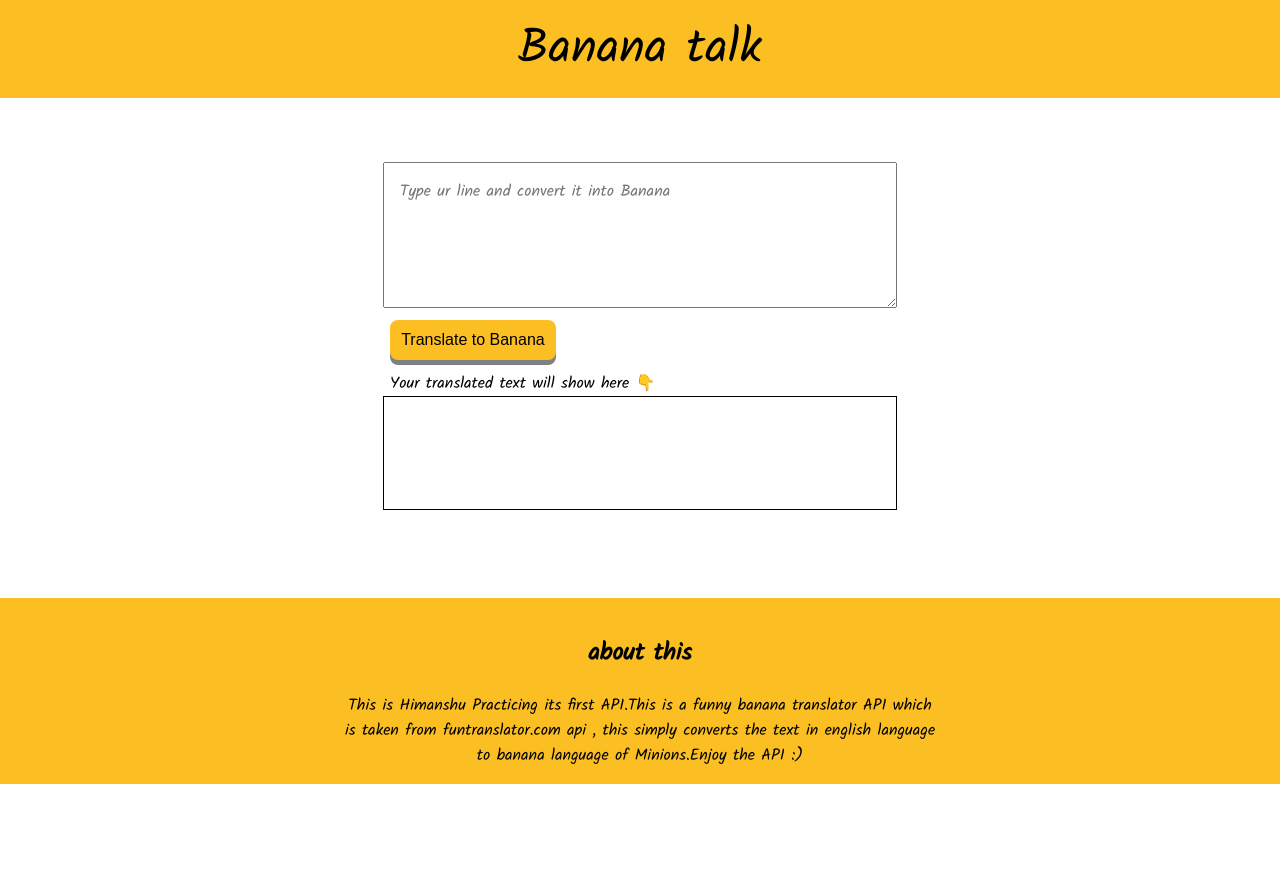
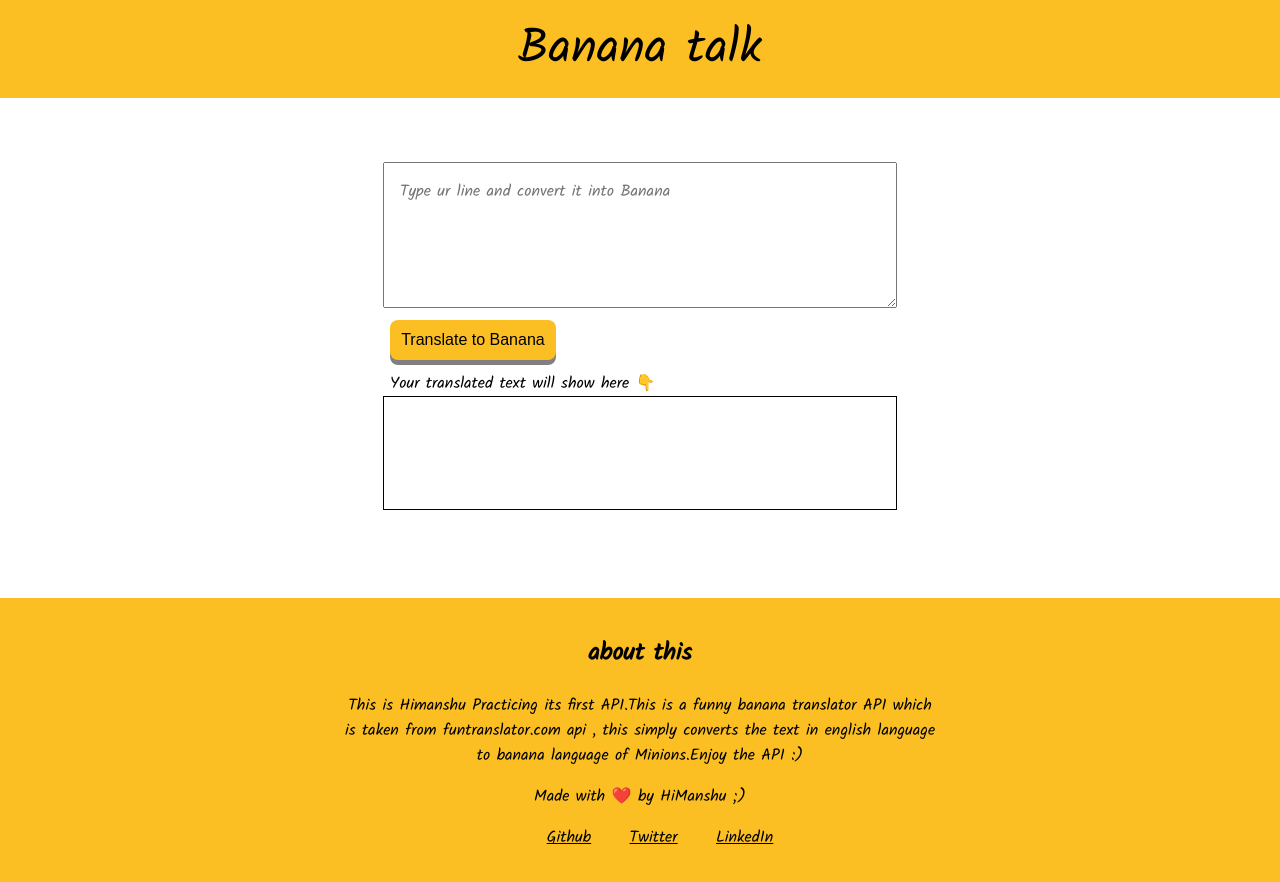
Before and after one commit to 05him/Lesson-Four, a plain HTML site: page index.html in a window 1280 px wide. Before the commit the page ends 800 px from the top, so only its background shows below. Drawn offline with Linux system fonts and the light colour scheme.

Commit message:
updated footer

```diff
--- a/index.html
+++ b/index.html
@@ -1,48 +1,42 @@
 <!DOCTYPE html>
 <html lang="en">
-
   <head>
-    <meta charset="UTF-8">
-    <meta name="viewport" content="width=device-width, initial-scale=1.0">
+    <meta charset="UTF-8" />
+    <meta name="viewport" content="width=device-width, initial-scale=1.0" />
     <title>Banana Talk</title>
-
   </head>
 
   <body>
     <style>
-        @import url('https://fonts.googleapis.com/css2?family=Kalam&display=swap');
+      @import url("https://fonts.googleapis.com/css2?family=Kalam&display=swap");
 
       :root {
-            --primary-color: #FBBF24;
+        --primary-color: #fbbf24;
       }
 
       body {
         margin: 0%;
-            font-family: 'Kalam', cursive;
-
-
+        font-family: "Kalam", cursive;
       }
 
       button {
         padding: 0.7rem;
         border-radius: 0.5rem;
-            border:none;
+        border: none;
         margin-top: 0.7rem;
         margin-bottom: 0.7rem;
         text-align: center;
         background-color: var(--primary-color);
         font-size: medium;
-            cursor:pointer;
-            box-shadow:0rem 5px gray;
-
+        cursor: pointer;
+        box-shadow: 0rem 5px gray;
       }
-        button:active{
+      button:active {
         transform: translateY(5px);
-            background-color:greenyellow;
+        background-color: greenyellow;
       }
 
       textarea {
-
         display: block;
         width: 30rem;
         height: 7rem;
@@ -72,15 +66,11 @@
         padding: 1rem 0rem;
 
         margin-top: 5.5rem;
-
-
       }
 
       .div-footer {
-
         max-width: 600px;
         margin: auto;
-
       }
 
       .div-navigation {
@@ -89,7 +79,6 @@
 
       .p-output {
         margin: auto;
-
       }
 
       .div-input {
@@ -102,8 +91,19 @@
       }
 
       .text-input {
-            font-family: 'Kalam', cursive;
+        font-family: "Kalam", cursive;
         font-size: medium;
+      }
+      footer div {
+        margin-top: 1rem;
+        margin-bottom: 0.5rem;
+      }
+      footer li {
+        display: inline;
+        margin: 1rem;
+      }
+      footer a {
+        color: black;
       }
     </style>
 
@@ -111,23 +111,37 @@
       <div class="div-navigation">Banana talk</div>
     </nav>
     <div class="div-input">
-        <textarea id="text-input" placeholder="Type ur line and convert it into Banana " class="text-input"></textarea></div>
+      <textarea
+        id="text-input"
+        placeholder="Type ur line and convert it into Banana "
+        class="text-input"
+      ></textarea>
+    </div>
     <div class="div-button">
-        <button id="button-translate">
-            Translate to Banana
-        </button></div>
-    <div class="p-output div-button">Your translated text will show here 👇</div>
+      <button id="button-translate">Translate to Banana</button>
+    </div>
+    <div class="p-output div-button">
+      Your translated text will show here 👇
+    </div>
     <div class="div-output" id="text-output"></div>
 
-
     <footer class="footer">
-
       <h2>about this</h2>
-        <p class="div-footer">This is Himanshu Practicing its first API.This is a funny banana translator API which is taken from funtranslator.com api , this simply converts the text in english language to banana language of Minions.Enjoy the API :)</p>
-
+      <p class="div-footer">
+        This is Himanshu Practicing its first API.This is a funny banana
+        translator API which is taken from funtranslator.com api , this simply
+        converts the text in english language to banana language of
+        Minions.Enjoy the API :)
+      </p>
+      <div>Made with ❤️ by HiManshu ;)</div>
+      <ul>
+        <li><a href="https://github.com/05him">Github</a></li>
+        <li><a href="https://twitter.com/HiManshu_0_">Twitter</a></li>
+        <li>
+          <a href="https://www.linkedin.com/in/himanshu-1212b3200/">LinkedIn</a>
+        </li>
+      </ul>
     </footer>
-
   </body>
   <script src="working.js" type="text/javascript"></script>
-
 </html>
```
Lines whose indentation alone changed are shown as unchanged.
